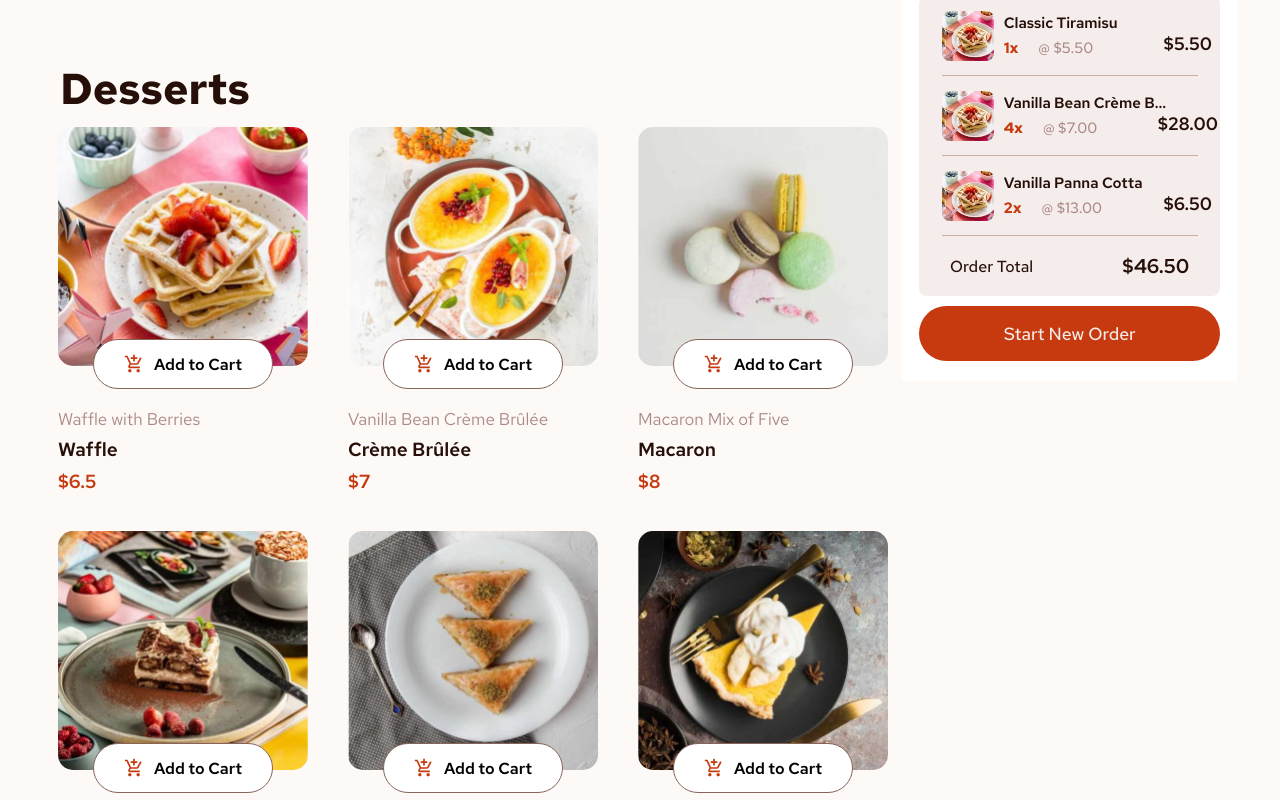
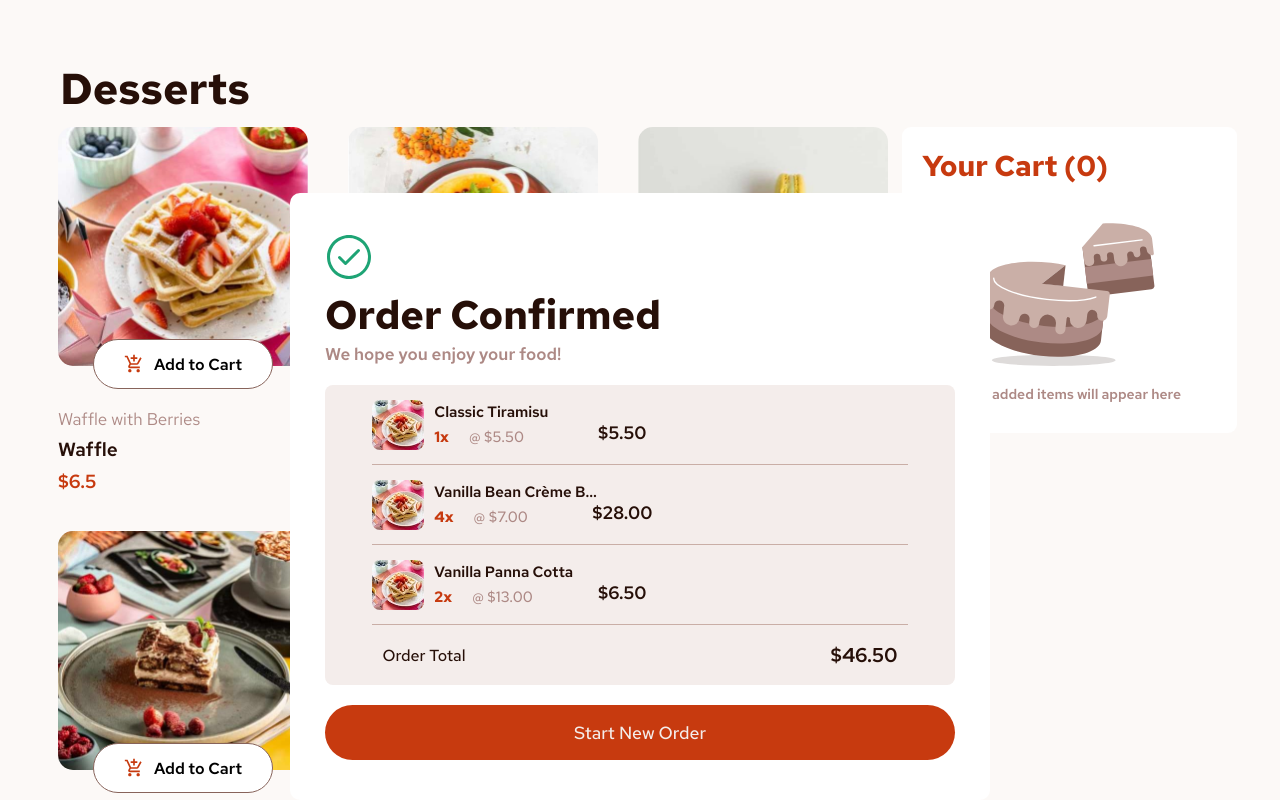
Before and after one commit to zzmarques/product-list, a React (Vite) app: page / in a window 1280 px wide. Shown: the top 800 px of the page. Built offline with nearby package versions, Linux system fonts and the light colour scheme.

Commit message:
começando fazer responsivo do componente ConfirmOrder  para desktop

```diff
--- a/src/sass/components/Cart.scss
+++ b/src/sass/components/Cart.scss
@@ -11,7 +11,7 @@
     padding-bottom: 30px;
 
     @include desktop {
-        position: relative;
+
         bottom: 58px;
         height: 100%;
 
--- a/src/sass/components/ConfirmOrder.scss
+++ b/src/sass/components/ConfirmOrder.scss
@@ -11,9 +11,18 @@
     position: absolute;
     bottom: -6px;
     left: 0;
-    z-index: 0;
     background: #fff;
     padding-block: 20px;
+
+    @include desktop {
+        width: 700px;
+        left: 50%;
+        gap: 20px;
+        transform: translate(-50%);
+        bottom: 0;
+        border-radius: 10px;
+        padding-block: 40px;
+    }
 
     .container-title {
         width: 90%;
@@ -30,6 +39,11 @@
             margin-bottom: 1px;
             max-width: 200px;
             line-height: 37px;
+
+            @include desktop {
+                max-width: 400px;
+                margin-block: 10px;
+            }
         }
 
         p {
```
